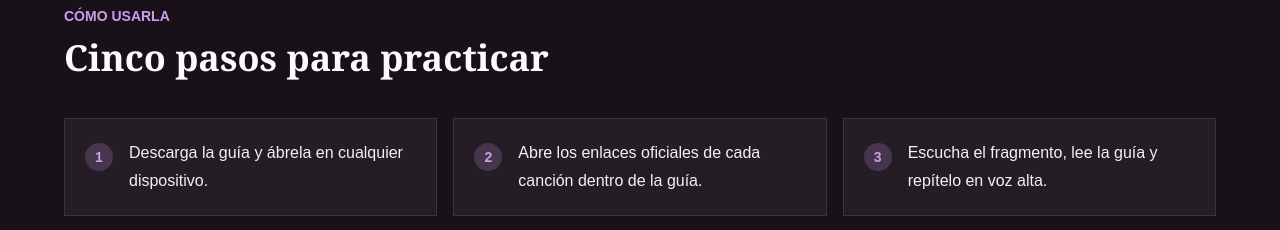
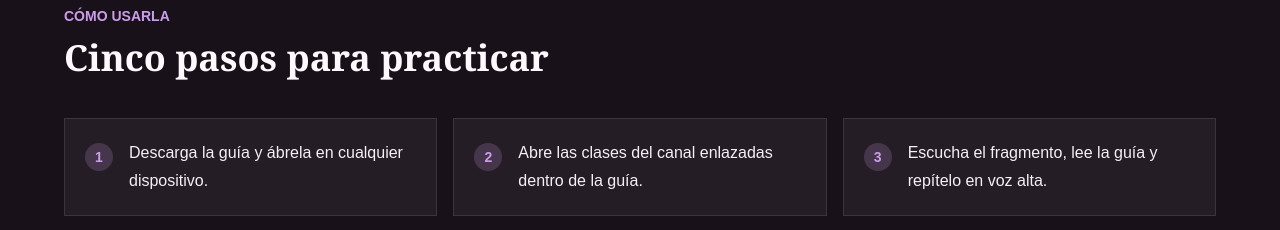
Before and after one commit to EfrainAndres/english-with-lyrics, a Next.js app: page /ebook-gratis in a window 1280 px wide. Shown: the part 2700-2930 px from the top of the page. Built offline with nearby package versions, Linux system fonts and the light colour scheme; no server answers.

Commit message:
fix: align ebook link guidance

```diff
--- a/src/app/ebook-gratis/page.tsx
+++ b/src/app/ebook-gratis/page.tsx
@@ -53,7 +53,7 @@ const contentItems = [
 
 const howToUse = [
   "Descarga la guía y ábrela en cualquier dispositivo.",
-  "Abre los enlaces oficiales de cada canción dentro de la guía.",
+  "Abre las clases del canal enlazadas dentro de la guía.",
   "Escucha el fragmento, lee la guía y repítelo en voz alta.",
   "Completa los ejercicios escritos y el reto de tres días.",
   "Vuelve a las prácticas que más te cuesten y compáralas con el audio oficial.",
@@ -95,7 +95,7 @@ const faqItems = [
   {
     question: "¿La guía incluye las letras completas?",
     answer:
-      "No. Usa únicamente fragmentos educativos cortos, explicaciones originales y enlaces a las fuentes oficiales. No sustituye una plataforma de letras o música.",
+      "No. Usa únicamente fragmentos educativos cortos, explicaciones originales y enlaces a las clases del canal. Para escuchar una canción completa, usa su fuente oficial. La guía no sustituye una plataforma de letras o música.",
   },
   {
     question: "¿Para qué nivel está pensada?",
@@ -119,7 +119,7 @@ const faqItems = [
   {
     question: "¿Qué significa Escríbelo como suena?",
     answer:
-      "Es una guía de lectura con letras familiares para hispanohablantes. Sirve como puente hacia el audio real: no usa IPA, no pretende ser exacta o perfecta y siempre debe compararse con la canción oficial.",
+      "Es una guía de lectura con letras familiares para hispanohablantes. Sirve como puente hacia el audio real: no usa IPA, no pretende ser exacta o perfecta y siempre debe compararse con la canción completa en su fuente oficial.",
   },
 ];
 
```
Also changed, not shown: 2 other files (tests, documents, lock files or other folders).
